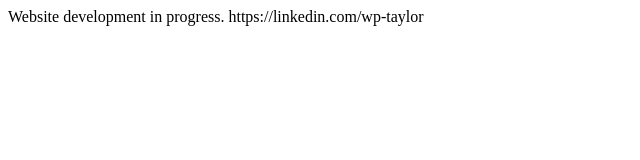
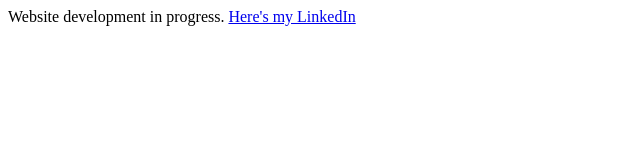
Before and after one commit to wptaylor/wptaylor.github.io, a plain HTML site: page index.html in a window 1280 px wide. Shown: the whole page, without its empty margins (0-640 px from the left). Drawn offline with Linux system fonts and the light colour scheme.

Commit message:
Made LinkedIn Hyperlink

```diff
--- a/index.html
+++ b/index.html
@@ -8,7 +8,7 @@
 
 Website development in progress.
 
-<url>https://linkedin.com/wp-taylor</url>
+<a href="https://linkedin.com/wp-taylor">Here's my LinkedIn</a>
 
 </body>
 </html>
```
